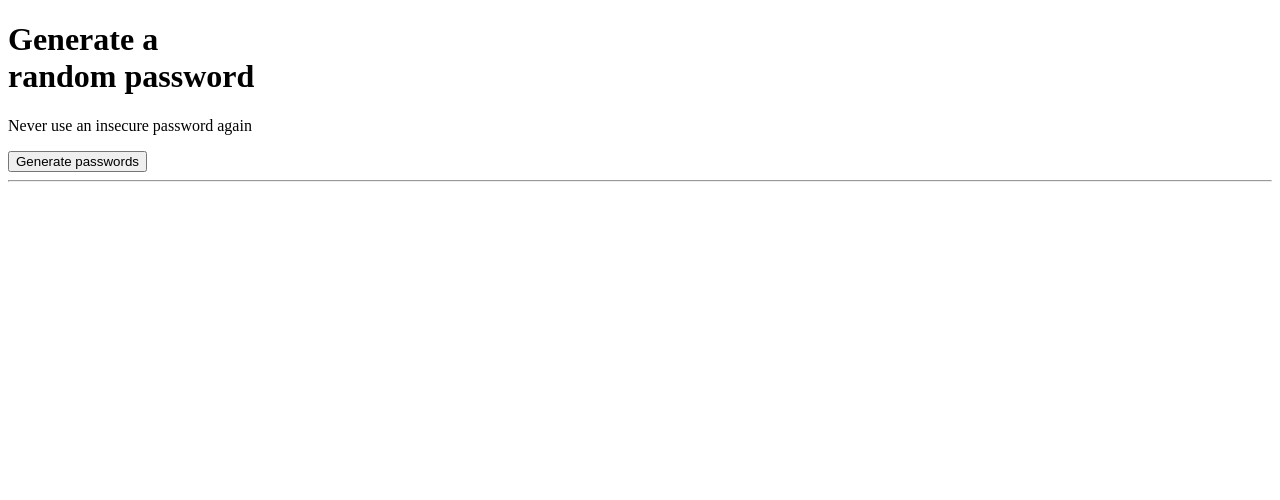
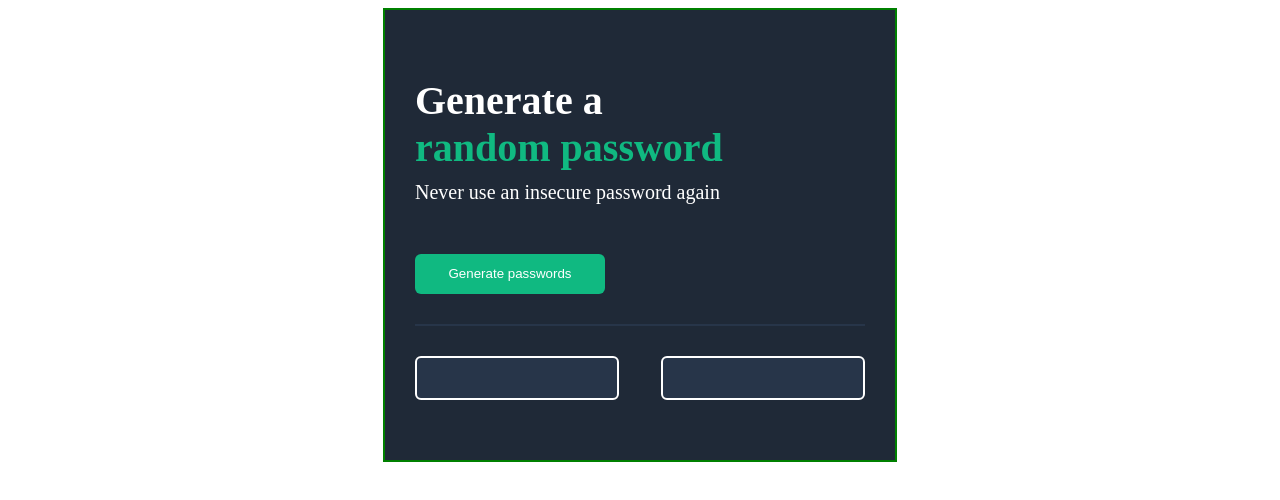
Before and after one commit to ElijahTobs/Password-Generator, a plain HTML site: page index.html in a window 1280 px wide. Drawn offline with Linux system fonts and the light colour scheme.

Commit message:
Complete styling

```diff
--- a/index.html
+++ b/index.html
@@ -11,12 +11,12 @@
 
   <div class="container">
     <header>
-      <h1>Generate a <br> random password</h1>
+      <h1>Generate a <br> <span>random password</span> </h1>
       <p>Never use an insecure password again</p>
     </header>
 
     <button id="pwd-gen">Generate passwords</button>
-    <hr>
+
 
     <div class="pwd-container">
       <div id="pwd1"></div>
--- a/styles.css
+++ b/styles.css
@@ -0,0 +1,57 @@
+/* body {
+
+} */
+
+h1 {
+  font-size: 40px;
+  margin-bottom: 10px;
+}
+
+p {
+  font-size: 20px;
+  padding-top: 0;
+  margin-top: 0;
+}
+
+.container {
+  color: #fff;
+  max-width: 450px;
+  border: 2px solid green;
+  margin: 0 auto;
+  padding: 40px 30px 60px;
+  background-color: #1F2937;
+}
+
+#pwd-gen {
+  background-color: #10B981;
+  margin-bottom: 30px;
+  margin-top: 30px;
+  color: #fff;
+  width: 190px;
+  height: 40px;
+  border-radius: 6px;
+  border: none;
+}
+
+span {
+  color: #10B981;
+}
+
+.pwd-container {
+  display: flex;
+  justify-content: space-between;
+  padding-top: 30px;
+  border-top: 2px solid #273549;
+}
+
+/* hr {
+  color: #273549;
+} */
+
+#pwd1, #pwd2 {
+  background-color: #273549;
+  width: 200px;
+  height: 40px;
+  border: 2px solid #fff;
+  border-radius: 6px;
+}
```
